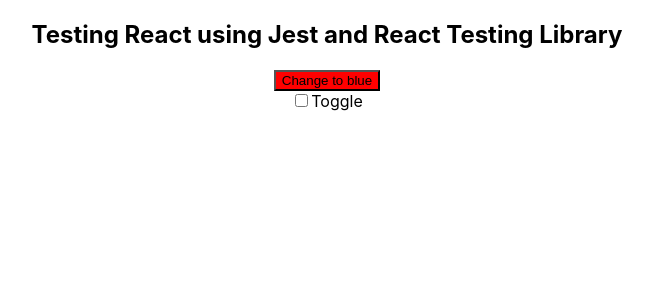
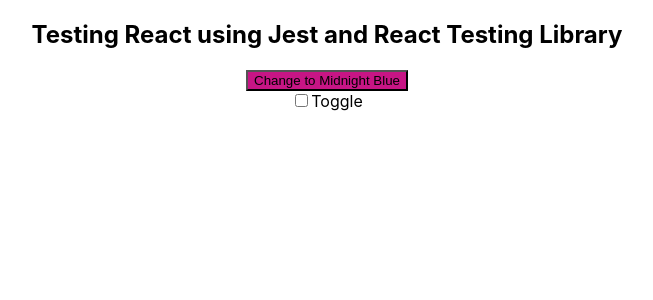
Before and after one commit to mohamedisakr/testing-react-app-rtl, a React (Create React App) app: page / in a window 1280 px wide. Shown: the top 300 px of the page, without its empty margins (313-966 px from the left). Built offline with nearby package versions, Linux system fonts and the light colour scheme.

Commit message:
updating code & tests for new specs

```diff
--- a/src/App.js
+++ b/src/App.js
@@ -1,11 +1,14 @@
 import {useState} from 'react'
 import './App.css'
+import {camelToCapitalWithSpaces} from './utils/string'
 
 function App() {
-  const [buttonColor, setButtonColor] = useState('red')
+  const [buttonColor, setButtonColor] = useState('MediumVioletRed')
   const [disabled, setDisabled] = useState(false)
-  const newButtonColor = buttonColor === 'red' ? 'blue' : 'red'
-  // disabled === true      ? setButtonColor('gray') :
+  // const newButtonColor = buttonColor === 'red' ? 'blue' : 'red'
+  const newButtonColor =
+    buttonColor === 'MediumVioletRed' ? 'MidnightBlue' : 'MediumVioletRed'
+  // MediumVioletRed --> MidnightBlue
 
   const handleClick = event => {
     event.preventDefault()
@@ -14,7 +17,6 @@
 
   const handleChange = event => {
     setDisabled(event.target.checked)
-    // setButtonColor('gray')
   }
 
   return (
@@ -24,9 +26,13 @@
         <button
           disabled={disabled}
           onClick={handleClick}
-          style={{backgroundColor: disabled ? 'gray' : buttonColor}}
+          style={{
+            backgroundColor: disabled ? 'gray' : buttonColor,
+            // : camelToCapitalWithSpaces(buttonColor),
+            // : camelToCapitalWithSpaces(newButtonColor),
+          }}
         >
-          Change to {newButtonColor}
+          Change to {camelToCapitalWithSpaces(newButtonColor)}
         </button>
       </div>
       <div>
--- /dev/null
+++ b/src/utils/string.js
@@ -0,0 +1,7 @@
+export const camelToCapitalWithSpaces = camelCase => {
+  if (camelCase === null || camelCase === '') {
+    return camelCase
+  }
+
+  return camelCase.trim().replace(/\B([A-Z])\B/g, ' $1')
+}
```
Also changed, not shown: 2 other files (tests, documents, lock files or other folders).
